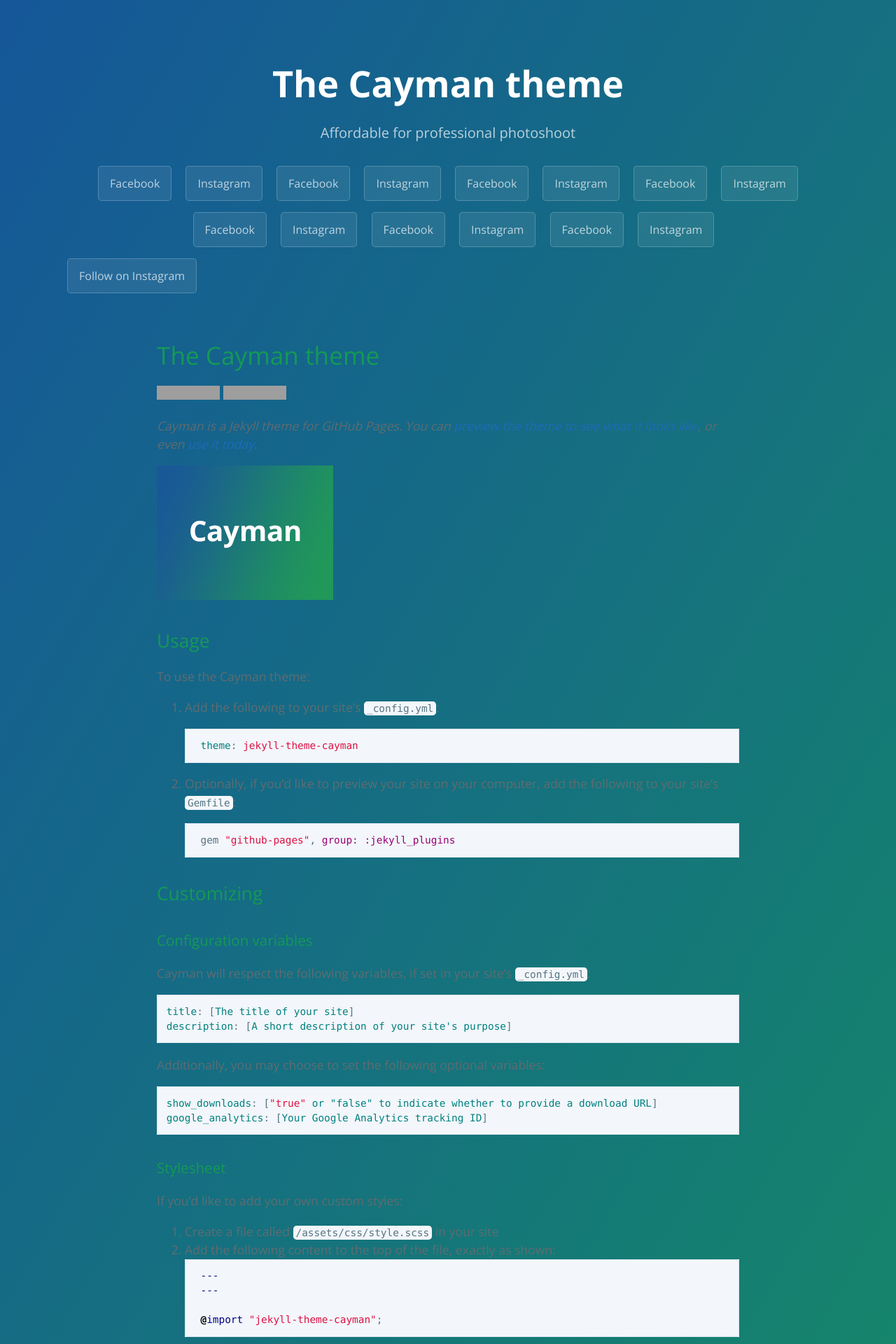
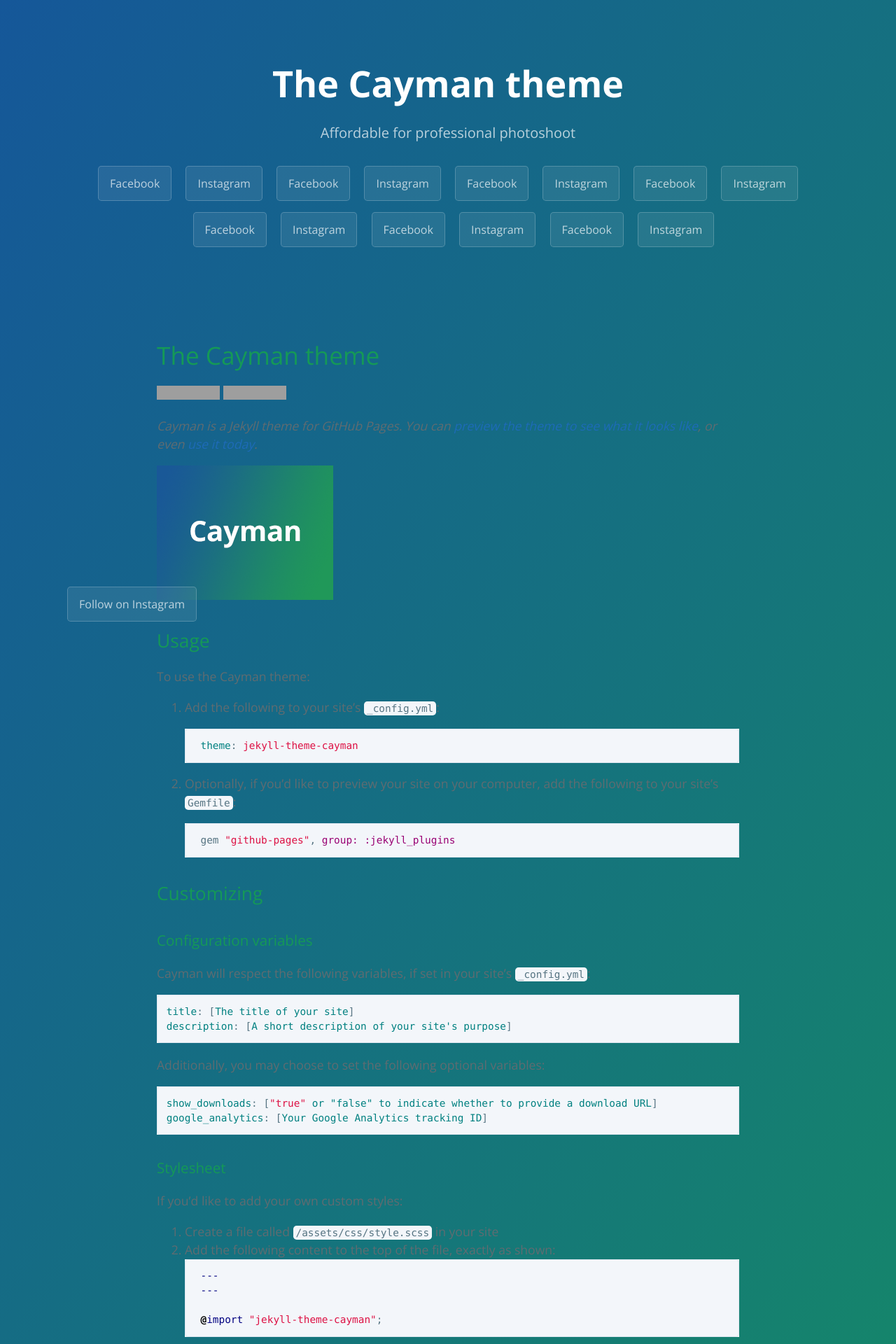
Before and after one commit to picperfect7/picperfect7.github.io, a Jekyll site: the page built from README.md, in a window 1280 px wide. Shown: the top 1920 px of the page at 70% size. Built offline with Jekyll 4.4.1, drawn with Linux system fonts in a browser that asks for light colours; our own code applies the rules of GitHub Pages for plain Markdown files; grey boxes are pictures that could not be loaded.

Commit message:
Update jekyll-theme-cayman.scss

```diff
--- a/_sass/jekyll-theme-cayman.scss
+++ b/_sass/jekyll-theme-cayman.scss
@@ -386,4 +386,5 @@
 
 #mybutton {
   position: fixed;
+  bottom: -4px;
 }
```
